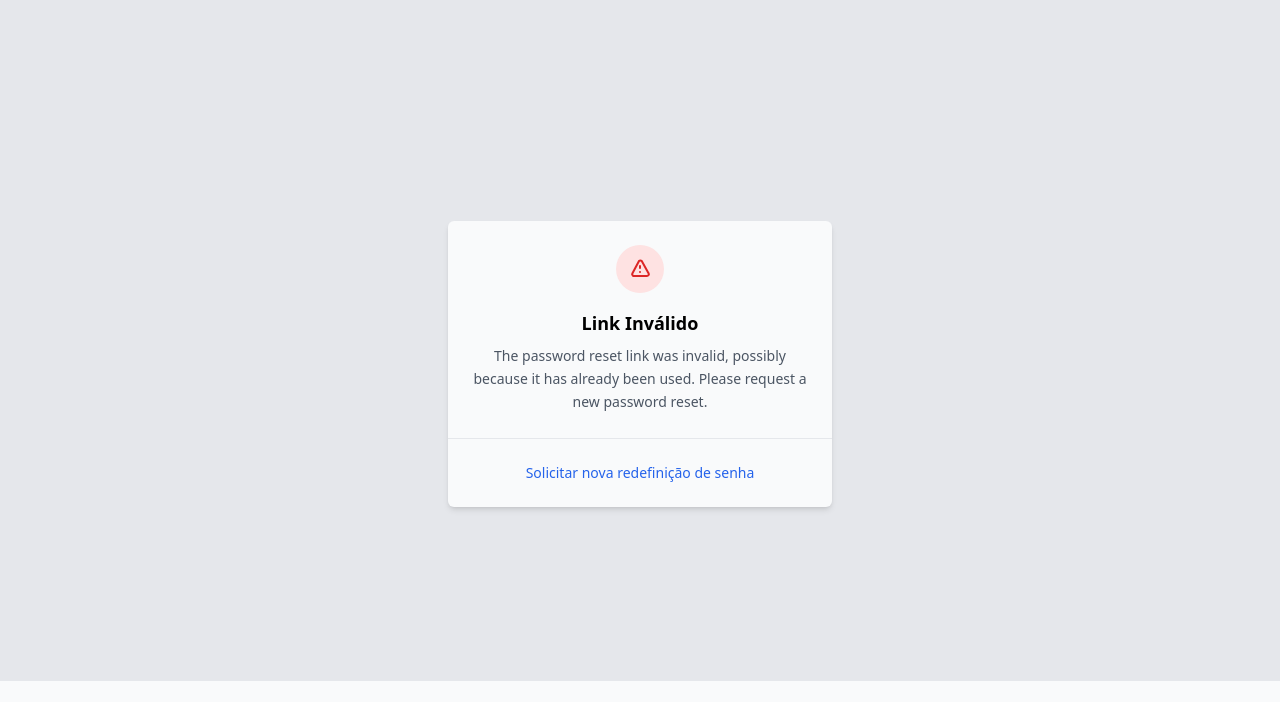
After one commit to kavvata/sigemp, a Django app: page /accounts/reset/1/1/ in a window 1280 px wide. The commit adds this page. Shown: the top 702 px of the page. Run offline with Django 5.2, Linux system fonts and the light colour scheme; parts of the project's set-up code (start-up, migrations or seed data) failed here and were passed over; some libraries are stand-ins or nearby versions.

Commit message:
feat(core): adicionado rota e templates para solicitacao de recuperacao de senha

```diff
--- /dev/null
+++ b/core/templates/registration/password_reset_confirm.html
@@ -0,0 +1,102 @@
+{% extends "no_auth_base.html" %}
+{% load i18n widget_tweaks %}
+{% block title %}{{ block.super }}{% endblock %}
+{% block content %}
+    {% if validlink %}
+        <section class="mx-auto w-96 rounded-md bg-gray-50 dark:bg-gray-900 shadow-md">
+            <div class="p-6 flex flex-col">
+                <span class="font-semibold text-lg w-full text-center dark:text-white">Nova Senha</span>
+                <span class="text-gray-500 w-full text-center text-sm mt-2 dark:text-gray-400">
+                    {% translate "Please enter your new password twice so we can verify you typed it in correctly." %}
+                </span>
+            </div>
+            <form class="flex-col px-6 pb-6" method="post">
+                {% csrf_token %}
+                <input class="hidden"
+                       autocomplete="username"
+                       value="{{ form.user.get_username }}">
+                {% if form.new_password1.errors %}
+                    <div class="mb-4 p-3 bg-red-50 border border-red-200 rounded-lg dark:bg-red-900/20 dark:border-red-800">
+                        <div class="text-red-600 dark:text-red-400 text-sm font-medium">
+                            {% for error in form.new_password1.errors %}<p>{{ error }}</p>{% endfor %}
+                        </div>
+                    </div>
+                {% endif %}
+                {% if form.new_password2.errors %}
+                    <div class="mb-4 p-3 bg-red-50 border border-red-200 rounded-lg dark:bg-red-900/20 dark:border-red-800">
+                        <div class="text-red-600 dark:text-red-400 text-sm font-medium">
+                            {% for error in form.new_password2.errors %}<p>{{ error }}</p>{% endfor %}
+                        </div>
+                    </div>
+                {% endif %}
+                <div class="mb-4">
+                    <label for="id_new_password1"
+                           class="mb-2 block text-sm font-medium text-gray-900 dark:text-white">
+                        {% translate 'New password:' %}
+                    </label>
+                    <div class="flex">
+                        <span class="rounded-e-0 inline-flex items-center rounded-s-md border border-e-0 border-gray-300 bg-gray-200 px-3 text-sm text-gray-900 dark:border-gray-600 dark:bg-gray-600 dark:text-gray-400">
+                            <svg class="h-4 w-4 text-gray-500 dark:text-gray-400"
+                                 aria-hidden="true"
+                                 xmlns="http://www.w3.org/2000/svg"
+                                 fill="currentColor"
+                                 viewBox="0 0 512 512">
+                                <path d="M336 352c97.2 0 176-78.8 176-176S433.2 0 336 0S160 78.8 160 176c0 18.7 2.9 36.8 8.3 53.7L7 391c-4.5 4.5-7 10.6-7 17l0 80c0 13.3 10.7 24 24 24l80 0c13.3 0 24-10.7 24-24l0-40 40 0c13.3 0 24-10.7 24-24l0-40 40 0c6.4 0 12.5-2.5 17-7l33.3-33.3c16.9 5.4 35 8.3 53.7 8.3zM376 96a40 40 0 1 1 0 80 40 40 0 1 1 0-80z" />
+                            </svg>
+                        </span>
+                        {% render_field form.new_password1 class="block w-full min-w-0 flex-1 rounded-none rounded-e-lg border border-gray-300 bg-gray-50 p-2.5 text-sm text-gray-900 focus:border-blue-500 focus:ring-blue-500 dark:border-gray-600 dark:bg-gray-700 dark:text-white dark:placeholder-gray-400 dark:focus:border-blue-500 dark:focus:ring-blue-500" %}
+                    </div>
+                </div>
+                <div class="mb-4">
+                    <label for="id_new_password2"
+                           class="mb-2 block text-sm font-medium text-gray-900 dark:text-white">
+                        {% translate 'Confirm password:' %}
+                    </label>
+                    <div class="flex">
+                        <span class="rounded-e-0 inline-flex items-center rounded-s-md border border-e-0 border-gray-300 bg-gray-200 px-3 text-sm text-gray-900 dark:border-gray-600 dark:bg-gray-600 dark:text-gray-400">
+                            <svg class="h-4 w-4 text-gray-500 dark:text-gray-400"
+                                 aria-hidden="true"
+                                 xmlns="http://www.w3.org/2000/svg"
+                                 fill="currentColor"
+                                 viewBox="0 0 512 512">
+                                <path d="M336 352c97.2 0 176-78.8 176-176S433.2 0 336 0S160 78.8 160 176c0 18.7 2.9 36.8 8.3 53.7L7 391c-4.5 4.5-7 10.6-7 17l0 80c0 13.3 10.7 24 24 24l80 0c13.3 0 24-10.7 24-24l0-40 40 0c13.3 0 24-10.7 24-24l0-40 40 0c6.4 0 12.5-2.5 17-7l33.3-33.3c16.9 5.4 35 8.3 53.7 8.3zM376 96a40 40 0 1 1 0 80 40 40 0 1 1 0-80z" />
+                            </svg>
+                        </span>
+                        {% render_field form.new_password2 class="block w-full min-w-0 flex-1 rounded-none rounded-e-lg border border-gray-300 bg-gray-50 p-2.5 text-sm text-gray-900 focus:border-blue-500 focus:ring-blue-500 dark:border-gray-600 dark:bg-gray-700 dark:text-white dark:placeholder-gray-400 dark:focus:border-blue-500 dark:focus:ring-blue-500" %}
+                    </div>
+                </div>
+                <div class="mt-6">
+                    <button type="submit"
+                            class="w-full text-white bg-blue-700 hover:bg-blue-800 focus:ring-4 focus:ring-blue-300 font-medium rounded-lg text-sm px-5 py-2.5 transition-all duration-200 dark:bg-blue-600 dark:hover:bg-blue-700 focus:outline-none dark:focus:ring-blue-800">
+                        {% translate 'Change my password' %}
+                    </button>
+                </div>
+            </form>
+        </section>
+    {% else %}
+        <section class="mx-auto w-96 rounded-md bg-gray-50 dark:bg-gray-900 shadow-md">
+            <div class="p-6 flex flex-col">
+                <div class="flex justify-center mb-4">
+                    <div class="w-12 h-12 bg-red-100 rounded-full flex items-center justify-center dark:bg-red-900/30">
+                        <svg class="w-6 h-6 text-red-600 dark:text-red-400"
+                             fill="none"
+                             stroke="currentColor"
+                             viewBox="0 0 24 24">
+                            <path stroke-linecap="round" stroke-linejoin="round" stroke-width="2" d="M12 9v2m0 4h.01m-6.938 4h13.856c1.54 0 2.502-1.667 1.732-2.5L13.732 4c-.77-.833-1.964-.833-2.732 0L4.35 16.5c-.77.833.192 2.5 1.732 2.5z" />
+                        </svg>
+                    </div>
+                </div>
+                <span class="font-semibold text-lg w-full text-center dark:text-white mb-2">Link Inválido</span>
+                <p class="text-gray-600 text-sm text-center leading-relaxed dark:text-gray-300">
+                    {% translate "The password reset link was invalid, possibly because it has already been used. Please request a new password reset." %}
+                </p>
+            </div>
+            <div class="px-6 pb-6 border-t border-gray-200 dark:border-gray-700 pt-6 text-center">
+                <a href="{% url 'core:password_reset' %}"
+                   class="text-blue-600 hover:text-blue-800 dark:text-blue-400 dark:hover:text-blue-300 transition-colors duration-200 hover:underline text-sm font-medium">
+                    Solicitar nova redefinição de senha
+                </a>
+            </div>
+        </section>
+    {% endif %}
+{% endblock content %}
--- a/sigemp/urls.py
+++ b/sigemp/urls.py
@@ -16,6 +16,7 @@ Including another URLconf
 """
 
 from django.contrib import admin
+from django.contrib.auth import views as auth_views
 from django.urls import path, include
 
 urlpatterns = [
@@ -25,4 +26,38 @@ urlpatterns = [
     path("emprestimo/", include("emprestimo.presentation.urls")),
     path("admin/", admin.site.urls),
     path("__reload__/", include("django_browser_reload.urls")),
+    path(
+        "accounts/password_reset/",
+        auth_views.PasswordResetView.as_view(
+            template_name="registration/password_reset.html"
+        ),
+        name="password_reset",
+    ),
+    path(
+        "accounts/password_reset/done/",
+        auth_views.PasswordResetDoneView.as_view(),
+        name="password_reset_done",
+    ),
+    path(
+        "accounts/reset/<uidb64>/<token>/",
+        auth_views.PasswordResetConfirmView.as_view(),
+        name="password_reset_confirm",
+    ),
+    path(
+        "accounts/reset/done/",
+        auth_views.PasswordResetCompleteView.as_view(
+            template_name="registration/reset_done.html"
+        ),
+        name="password_reset_complete",
+    ),
+    path(
+        "accounts/password_change/",
+        auth_views.PasswordChangeView.as_view(),
+        name="password_change",
+    ),
+    path(
+        "accounts/password_change/done/",
+        auth_views.PasswordChangeDoneView.as_view(),
+        name="password_change_done",
+    ),
 ]
```
Also changed, not shown: core/templates/registration/login.html (+14 -0 lines), core/templates/registration/password_reset.html (added, +59 -0 lines), core/templates/registration/password_reset_done.html (added, +45 -0 lines), core/templates/registration/reset_done.html (added, +35 -0 lines).
